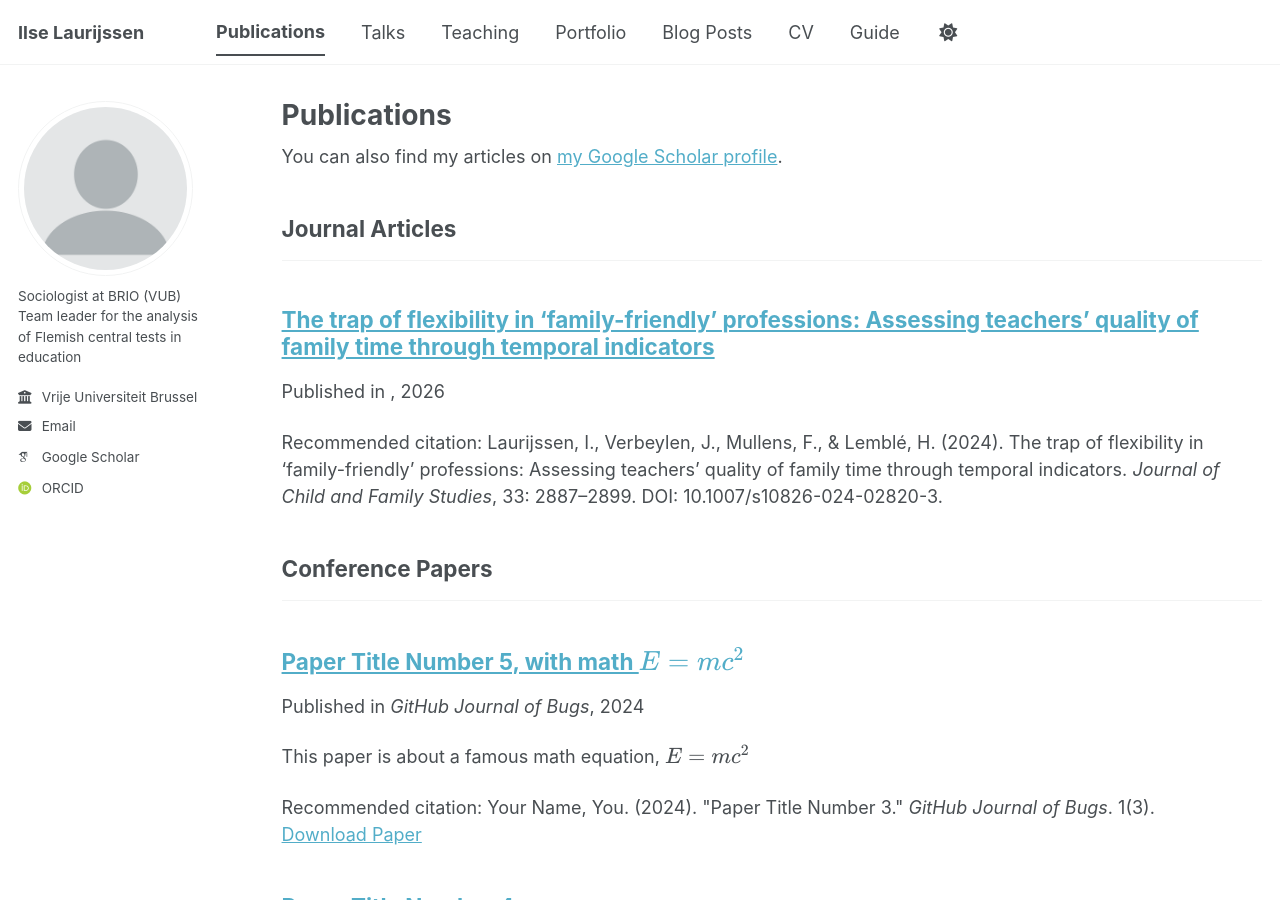
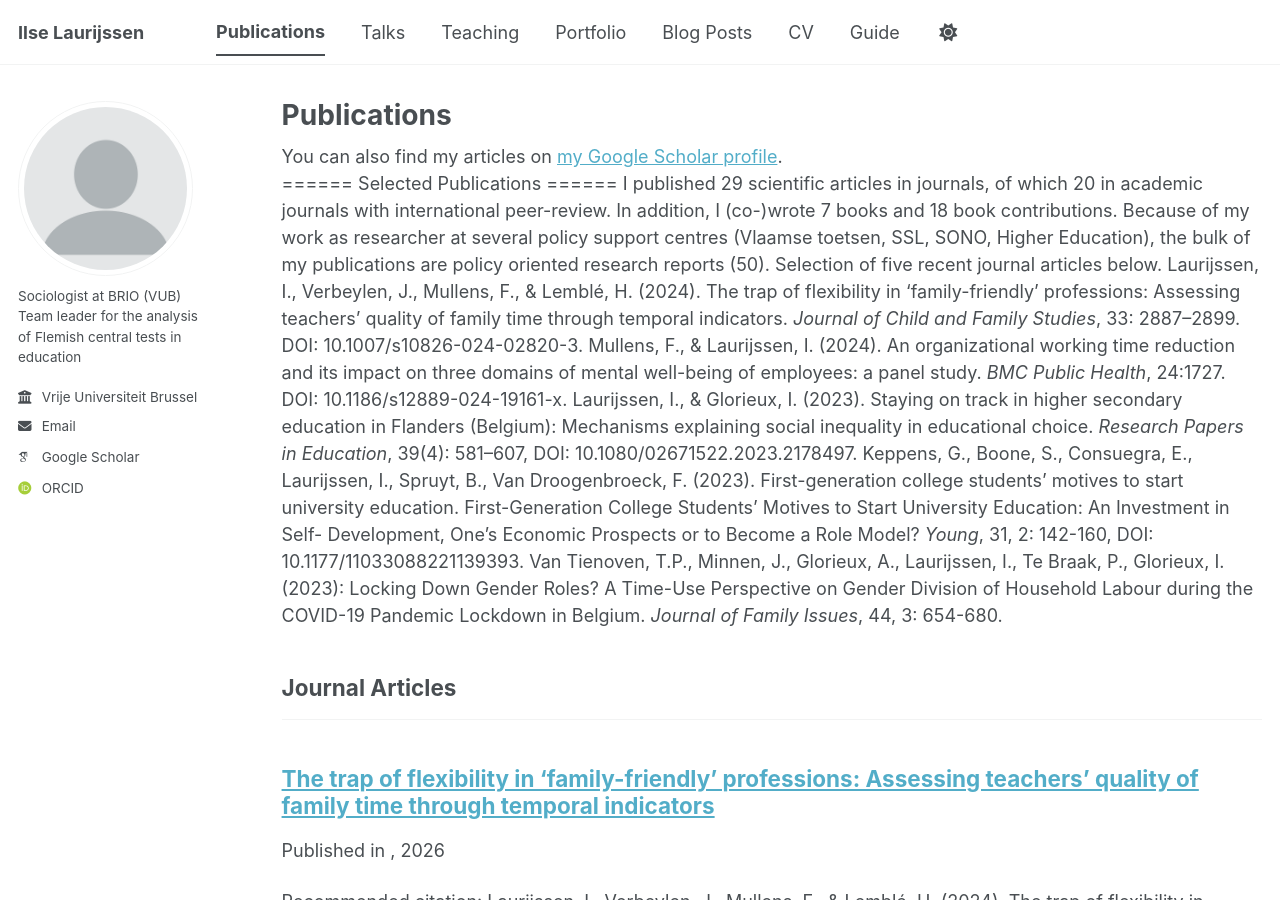
Before and after one commit to ilselaurijssen/ilselaurijssen.github.io, a Jekyll site: the page built from _pages/publications.html, in a window 1280 px wide and 900 px high. Built offline with Jekyll 4.4.1, drawn with Linux system fonts in a browser that asks for light colours; some web fonts are replaced; a script bundle is joined from its source files by our own code; library files that are not in the unit come from our copies.

Commit message:
Update publications.html

```diff
--- a/_pages/publications.html
+++ b/_pages/publications.html
@@ -8,6 +8,29 @@ author_profile: true
 {% if site.author.googlescholar %}
   <div class="wordwrap">You can also find my articles on <a href="{{site.author.googlescholar}}">my Google Scholar profile</a>.</div>
 {% endif %}
+
+======
+Selected Publications
+======
+
+I published 29 scientific articles in journals, of which 20 in academic journals with international peer-review.
+
+In addition, I (co-)wrote 7 books and 18 book contributions.
+
+Because of my work as researcher at several policy support centres (Vlaamse toetsen, SSL, SONO, Higher Education), the bulk of my publications are policy oriented research reports (50).
+
+Selection of five recent journal articles below.
+
+Laurijssen, I., Verbeylen, J., Mullens, F., & Lemblé, H. (2024). The trap of flexibility in ‘family-friendly’ professions: Assessing teachers’ quality of family time through temporal indicators. <i>Journal of Child and Family Studies</i>, 33: 2887–2899. DOI: 10.1007/s10826-024-02820-3.
+
+Mullens, F., & Laurijssen, I. (2024). An organizational working time reduction and its impact on three domains of mental well-being of employees: a panel study. <i>BMC Public Health</i>, 24:1727. DOI: 10.1186/s12889-024-19161-x.
+
+Laurijssen, I., & Glorieux, I. (2023). Staying on track in higher secondary education in Flanders (Belgium): Mechanisms explaining social inequality in educational choice. <i>Research Papers in Education</i>, 39(4): 581–607, DOI: 10.1080/02671522.2023.2178497.
+
+Keppens, G., Boone, S., Consuegra, E., Laurijssen, I., Spruyt, B., Van Droogenbroeck, F. (2023). First-generation college students’ motives to start university education. First-Generation College Students’ Motives to Start University Education: An Investment in Self- Development, One’s Economic Prospects or to Become a Role Model? <i>Young</i>, 31, 2: 142-160, DOI: 10.1177/11033088221139393.
+
+Van Tienoven, T.P., Minnen, J., Glorieux, A., Laurijssen, I., Te Braak, P., Glorieux, I. (2023): Locking Down Gender Roles? A Time-Use Perspective on Gender Division of Household Labour during the COVID-19 Pandemic Lockdown in Belgium. <i>Journal of Family Issues</i>, 44, 3: 654-680.
+
 
 {% include base_path %}
 
```
